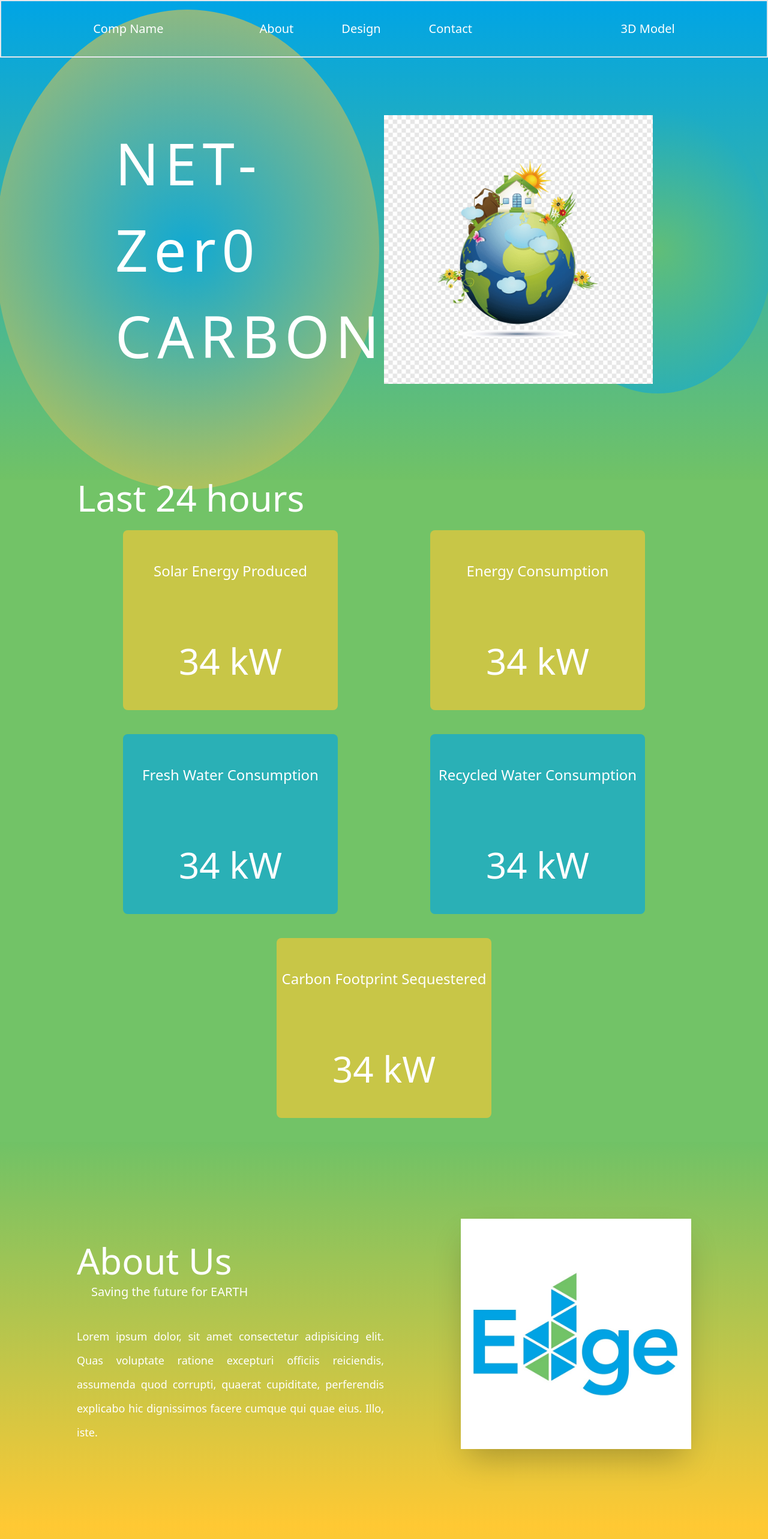
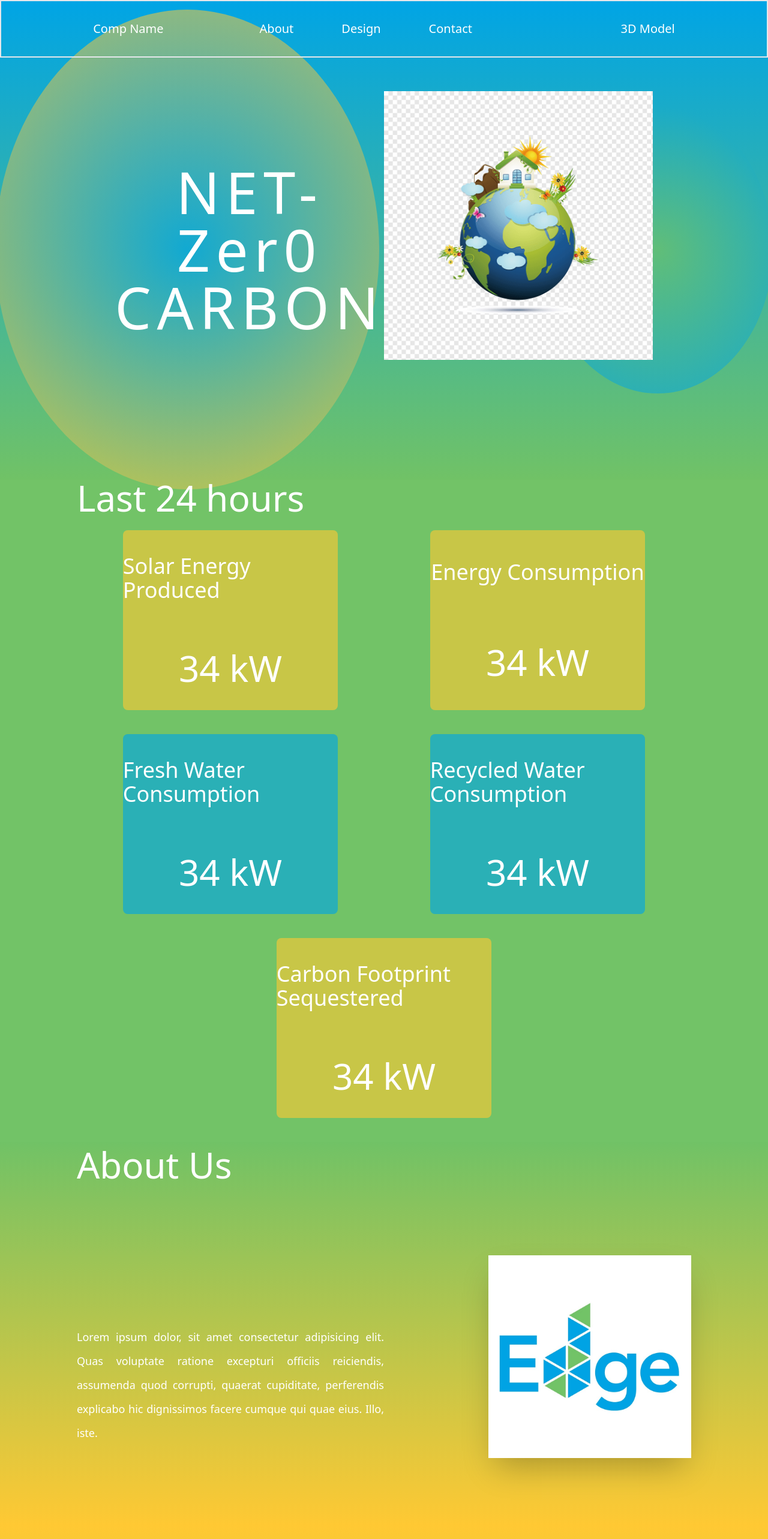
Before and after one commit to mani99brar/netZero, a Next.js app: page / in a window 1280 px wide. Shown: the top 2566 px of the page at 60% size. Built offline with nearby package versions, Linux system fonts and the light colour scheme.

Commit message:
feat:mobile support

```diff
--- a/src/components/About.jsx
+++ b/src/components/About.jsx
@@ -2,17 +2,18 @@ import React from 'react'
 import Image from 'next/image';
 export const About = () => {
   return (
-    <div className='w-[100%] flex justify-center bg-[#00A9FF] yellowGradient text-black h-[80vh]'>
-        <div className='w-[80%] flex items-center h-[100%]'>
-            <div className='w-[50%] flex flex-col justify-around h-[60%]'>
+    <div className='w-[100%] flex justify-center flex-col items-center bg-[#00A9FF] yellowGradient text-black h-[80vh]'>
+        <h1 className='lg:text-6xl text-4xl my-2 w-[80%]'>About Us</h1>
+        <div className='w-[80%] flex items-center lg:flex-row flex-col-reverse h-[100%]'>
+            <div className='lg:w-[50%] w-[100%] flex flex-col justify-around h-[60%]'>
                 <div className='my-6'>
-                    <h1 className='text-6xl my-2'>About Us</h1>
-                    <p className='text-xl ml-6'>Saving the future for EARTH</p>
+
+                    <p className='hidden text-xl ml-6'>Saving the future for EARTH</p>
                 </div>
                 <p className='text-justify text-lg leading-10'>Lorem ipsum dolor, sit amet consectetur adipisicing elit. Quas voluptate ratione excepturi officiis reiciendis, assumenda quod corrupti, quaerat cupiditate, perferendis explicabo hic dignissimos facere cumque qui quae eius. Illo, iste.</p>
             </div>
-            <div className='w-[50%] h-[100%] flex items-center justify-end'>
-                <img className='shadow-2xl shadow-green h-[60%]' src="/Edge.jpg" alt="" />
+            <div className='lg:w-[50%] w-[100%] h-[100%] flex items-center justify-end'>
+                <img className='shadow-2xl shadow-green lg:h-[60%] h-[100%]' src="/Edge.jpg" alt="" />
             </div>
         </div>
 
--- a/src/components/Card.jsx
+++ b/src/components/Card.jsx
@@ -6,9 +6,9 @@ export const Card = ({head,bgColor}) => {
         // opacity: 0.7, // Adjust the opacity value as needed
       };
   return (
-    <div style={cardStyle} className='w-[35%] flex flex-col mb-10 items-center justify-around h-[300px] rounded-lg'>
-        <h1 className='text-2xl'>{head}</h1>
-        <p className='text-6xl'>34 kW</p>
+    <div style={cardStyle} className='lg:w-[35%] w-[100%] flex flex-col mb-10 items-center justify-around lg:h-[300px] h-[150px] rounded-lg'>
+        <h1 className='lg:text-4xl text-2xltext-center'>{head}</h1>
+        <p className='lg:text-6xl text-4xl '>34 kW</p>
     </div>
   )
 }
--- a/src/components/Header.jsx
+++ b/src/components/Header.jsx
@@ -8,11 +8,11 @@ export const Header = () => {
   return (
     <div className='w-[100vw] flex flex-col items-center  h-[100vh] relative greenGradient '>
         <Navbar />
-        <div className='w-[70%] flex justify-between items-center relative h-[80vh]'>
-            <div className='firstBall'></div>
-            <div className='secondBall'></div>
-            <div className='w-[50%] flex justify-between'>
-                <p className='compHead tracking-widest'>NET-Zer0 <br /> CARBON</p>
+        <div className='lg:w-[70%] w-[90%]  flex justify-between items-center relative h-[80vh]'>
+            <div className='firstBall lg:flex hidden'></div>
+            <div className='secondBall lg:flex hidden'></div>
+            <div className='lg:w-[50%] relative lg:top-0 top-20 lg:mt-0 mt-40 w-[100%] flex justify-center'>
+                <p className='lg:text-8xl  text-6xl text-center  tracking-widest z-20'>NET-Zer0<br /> CARBON</p>
                 {/* <div className='w-[60%] flex flex-col border-4 border-black h-[100%]'>
                     <p className='h-[80%] flex text-8xl tracking-widest justify-center items-center'>1286214K</p>
                     <p className='bg-black h-[20%] text-lg tracking-widest flex items-center justify-center text-white'>Electricity Saved</p>
@@ -21,9 +21,9 @@ export const Header = () => {
             {/* <div className='w-[100%] flex justify-center'>
                 <p className='compHead mr-60'>ZER0</p>
             </div> */}
-            <div className='w-[50%] flex flex-col justify-between'>
+            <div className='w-[100%] lg:w-[50%] lg:z-20 lg:relative absolute  z-10 flex flex-col justify-between'>
 
-                <img src="earth.png" alt="" />
+                <img className='w-[100%] lg:bottom-0 mb-20 lg:mb-20 relative bottom-20' src="earth.png" alt="" />
 
                 {/* <div className='w-[40%] border-4   border-black h-[100%]'>
                     <p className='flex justify-center items-center h-[80%] text-6xl tracking-widest'>Something else</p>
--- a/src/components/Navbar.jsx
+++ b/src/components/Navbar.jsx
@@ -4,9 +4,9 @@ export const Navbar = () => {
   return (
     <div className='w-[100%] p-8 text-xl justify-center flex text-black border-2'>
         <div className='flex w-[80%]'>
-            <div className='w-[90%] flex'>
+            <div className=' w-[90%] flex '>
                 <span className=' mr-40 '>Comp Name</span>
-                <ul className='flex space-x-20'>
+                <ul className='hidden space-x-20 lg:flex'>
                     <li>About</li>
                     <li>Design</li>
                     <li>Contact</li>
--- a/src/components/Stats.jsx
+++ b/src/components/Stats.jsx
@@ -11,7 +11,7 @@ export const Stats = () => {
   return (
     <div className='w-[100%] flex justify-center bg-[#72C367]'>
         <div className='w-[80%] flex flex-col justify-between'>
-            <h1 className='text-6xl z-10 mb-6'>Last 24 hours</h1>
+            <h1 className='lg:text-6xl text-4xl z-10 mb-6'>Last 24 hours</h1>
             <div className='flex flex-wrap justify-around w-[100%]'>
                 <Card head="Solar Energy Produced" bgColor="#ffc9339c" />
                 <Card head="Energy Consumption" bgColor="#ffc9339c" />
--- a/src/components/Video.jsx
+++ b/src/components/Video.jsx
@@ -4,7 +4,7 @@ export const Video = () => {
   return (
     <div className='w-[100vw] h-[100vh] flex flex-col justify-center items-center radialGradient'>
       <div className='w-[80%] h-[70vh]'>
-        <h1 className='text-6xl mb-10'>3D Design Walkthrough</h1>
+        <h1 className='lg:text-6xl text-4xl mb-10'>3D Walkthrough</h1>
         <iframe
           width="100%"
           height="100%"
```
